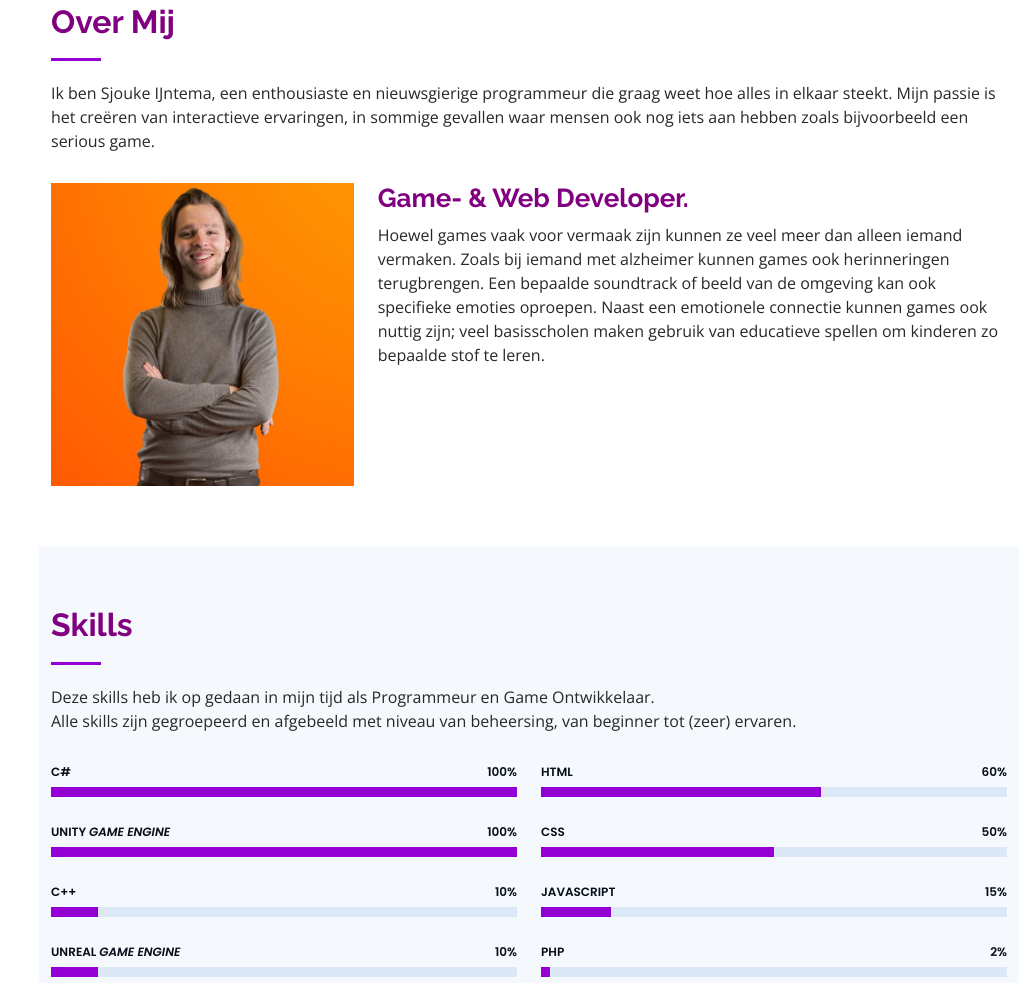
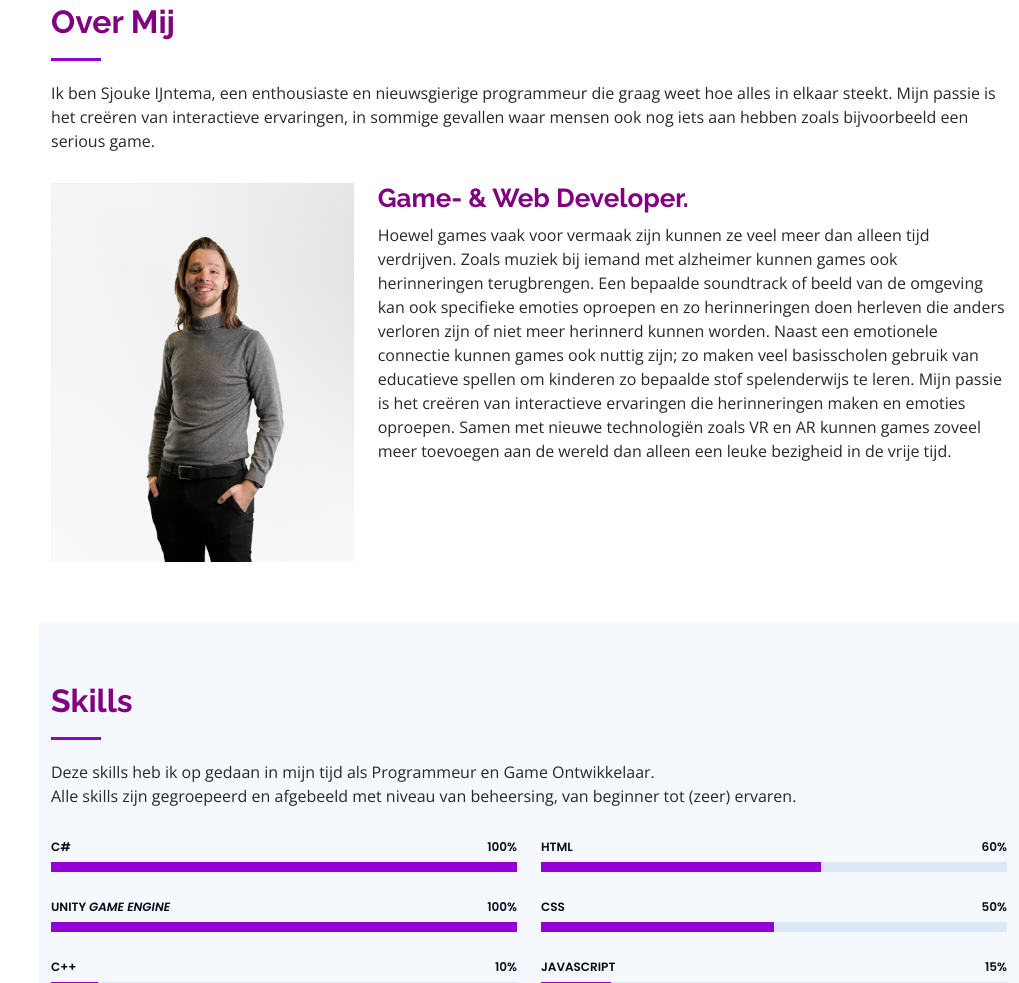
Before and after one commit to DevCas1/DevCas1.github.io, a plain HTML site: page index.html in a window 1280 px wide. Shown: the part 857-1840 px from the top of the page, without its empty margins (261-1280 px from the left). Drawn offline with nearby package versions, Linux system fonts and the light colour scheme.

Commit message:
Update index page

```diff
--- a/index.html
+++ b/index.html
@@ -76,7 +76,7 @@
 
         <div class="row">
           <div class="col-lg-4" data-aos="fade-right">
-            <img src="assets/img/profile-img.jpg" class="img-fluid" alt="">
+            <img src="assets/img/profile-img-full.jpg" class="img-fluid" alt="">
           </div>
           <div class="col-lg-8 pt-4 pt-lg-0 content" data-aos="fade-left">
             <h3>Game- &amp; Web Developer.</h3>
@@ -100,9 +100,12 @@
               </div> -->
             </div>
             <p>
-              Hoewel games vaak voor vermaak zijn kunnen ze veel meer dan alleen iemand vermaken.
-              Zoals bij iemand met alzheimer kunnen games ook herinneringen terugbrengen. Een bepaalde soundtrack of beeld van de omgeving kan ook specifieke emoties oproepen.
-              Naast een emotionele connectie kunnen games ook nuttig zijn; veel basisscholen maken gebruik van educatieve spellen om kinderen zo bepaalde stof te leren.
+              Hoewel games vaak voor vermaak zijn kunnen ze veel meer dan alleen tijd verdrijven.
+              Zoals muziek bij iemand met alzheimer kunnen games ook herinneringen terugbrengen. Een bepaalde soundtrack of beeld van de omgeving kan ook specifieke emoties oproepen en zo herinneringen doen herleven die anders verloren zijn of niet meer herinnerd kunnen worden.
+              Naast een emotionele connectie kunnen games ook nuttig zijn; zo maken veel basisscholen gebruik van educatieve spellen om kinderen zo bepaalde stof spelenderwijs te leren.
+
+              Mijn passie is het creëren van interactieve ervaringen die herinneringen maken en emoties oproepen.
+              Samen met nieuwe technologiën zoals VR en AR kunnen games zoveel meer toevoegen aan de wereld dan alleen een leuke bezigheid in de vrije tijd.
             </p>
           </div>
         </div>
```
